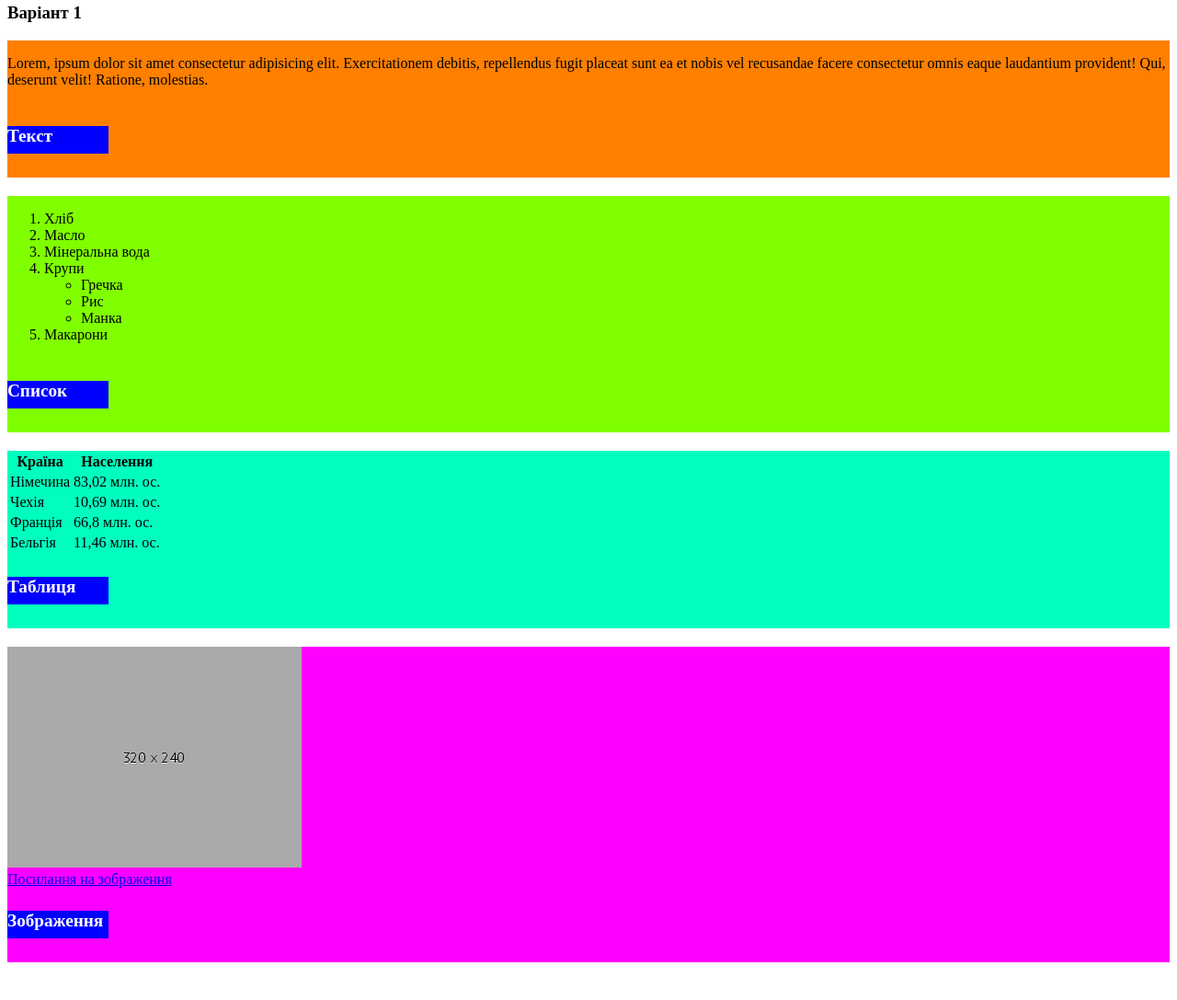
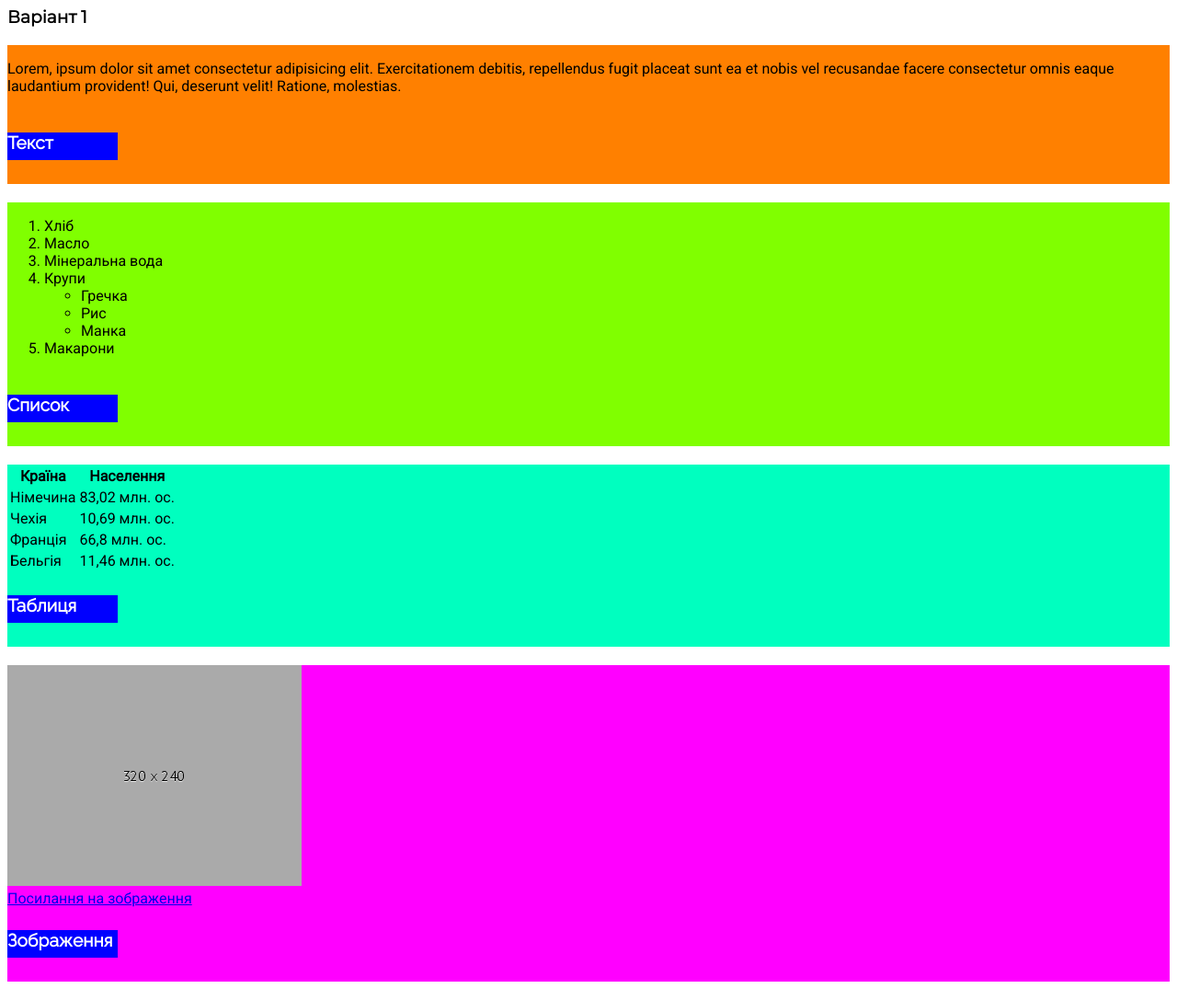
Before and after one commit to Vanvital/Project1, a plain HTML site: page KR/index.html in a window 1280 px wide. Shown: the part 124-1211 px from the top of the page at 92% size. Before the commit the page ends 1190 px from the top, so only its background shows below. Drawn offline with Linux system fonts and the light colour scheme.

Commit message:
Update style.css

```diff
--- a/KR/style.css
+++ b/KR/style.css
@@ -2,8 +2,17 @@ body{
     box-sizing: border-box;
 }
 
+h1, h2, h3{
+    font-family: 'Montserrat', sans-serif;
+}
+
 h4{
     font-size: 1.2em;
+    font-family: 'Raleway', sans-serif;
+}
+
+p, li, th, td, a{
+    font-family: 'Roboto', sans-serif;
 }
 
 .block__1{
@@ -14,7 +23,7 @@ h4{
 }
 
 .block__1 h4{
-    width: 110px;
+    width: 120px;
     height: 30px;
     background-color: #0000ff;
     color: #fff;
@@ -30,7 +39,7 @@ h4{
 }
 
 .block__2 h4{
-    width: 110px;
+    width: 120px;
     height: 30px;
     background-color: #0000ff;
     color: #fff;
@@ -46,7 +55,7 @@ h4{
 }
 
 .block__3 h4{
-    width: 110px;
+    width: 120px;
     height: 30px;
     background-color: #0000ff;
     color: #fff;
@@ -62,14 +71,21 @@ h4{
 }
 
 .block__4 h4{
-    width: 110px;
+    width: 120px;
     height: 30px;
     background-color: #0000ff;
     color: #fff;
 
 }
 
+@media (min-width: 1200px) {
 
-/* font-family: 'Montserrat', sans-serif;
-font-family: 'Raleway', sans-serif;
-font-family: 'Roboto', sans-serif; */
+    }
+
+@media (min-width: 768px) and (max-width: 992px) {
+
+    }
+
+@media(max-width: 768px){
+
+}
```
